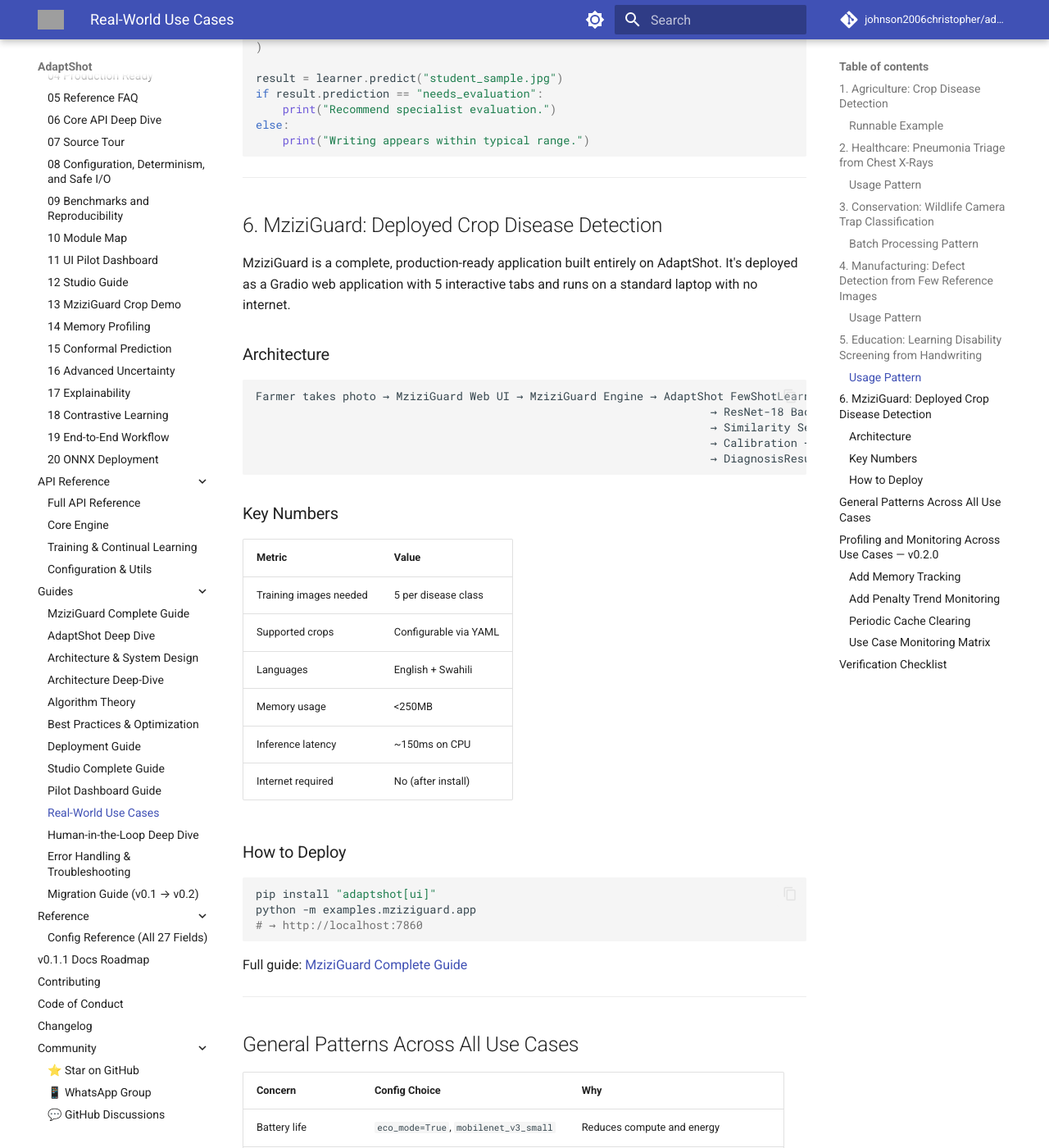
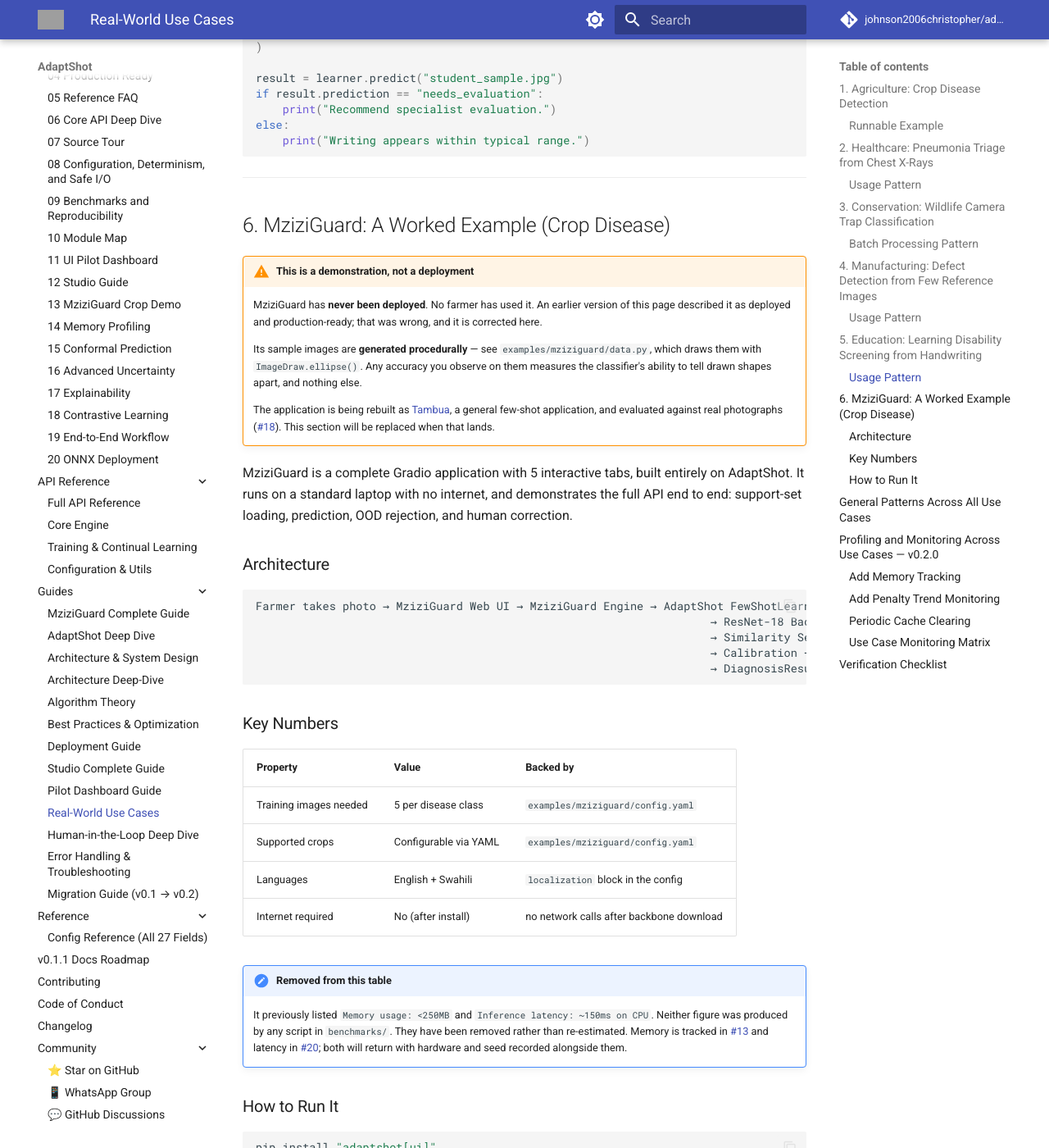
Before and after one commit to johnson2006christopher/adaptshot, an MkDocs documentation site: the page built from docs/guides/real-world-use-cases.md, in a window 1280 px wide and 1400 px high, scrolled down 5865 px. Shown: the whole window at 82% size. Built offline with MkDocs 1.6.1 and Material for MkDocs 9.7.7, drawn with Linux system fonts in a browser that asks for light colours; comment, search, counter and statistics services are not loaded; grey boxes are pictures that could not be loaded.

Commit message:
Clarify MziziGuard status in documentation
Update the MziziGuard section to clarify that the application is a
demonstration using synthetic data rather than a deployed production
tool.
Removed unsupported performance claims from the metrics table pending
formal benchmark validation.

````diff
--- a/docs/guides/real-world-use-cases.md
+++ b/docs/guides/real-world-use-cases.md
@@ -279,9 +279,25 @@
 
 ---
 
-## 6. MziziGuard: Deployed Crop Disease Detection
+## 6. MziziGuard: A Worked Example (Crop Disease)
 
-MziziGuard is a complete, production-ready application built entirely on AdaptShot. It's deployed as a Gradio web application with 5 interactive tabs and runs on a standard laptop with no internet.
+!!! warning "This is a demonstration, not a deployment"
+    MziziGuard has **never been deployed**. No farmer has used it. An earlier version
+    of this page described it as deployed and production-ready; that was wrong, and it
+    is corrected here.
+
+    Its sample images are **generated procedurally** — see
+    `examples/mziziguard/data.py`, which draws them with `ImageDraw.ellipse()`. Any
+    accuracy you observe on them measures the classifier's ability to tell drawn shapes
+    apart, and nothing else.
+
+    The application is being rebuilt as
+    [Tambua](https://github.com/johnson2006christopher/adaptshot/issues/45), a general
+    few-shot application, and evaluated against real photographs
+    ([#18](https://github.com/johnson2006christopher/adaptshot/issues/18)). This section
+    will be replaced when that lands.
+
+MziziGuard is a complete Gradio application with 5 interactive tabs, built entirely on AdaptShot. It runs on a standard laptop with no internet, and demonstrates the full API end to end: support-set loading, prediction, OOD rejection, and human correction.
 
 ### Architecture
 
@@ -295,16 +311,22 @@
 
 ### Key Numbers
 
-| Metric | Value |
-|--------|-------|
-| Training images needed | 5 per disease class |
-| Supported crops | Configurable via YAML |
-| Languages | English + Swahili |
-| Memory usage | <250MB |
-| Inference latency | ~150ms on CPU |
-| Internet required | No (after install) |
+| Property | Value | Backed by |
+|----------|-------|-----------|
+| Training images needed | 5 per disease class | `examples/mziziguard/config.yaml` |
+| Supported crops | Configurable via YAML | `examples/mziziguard/config.yaml` |
+| Languages | English + Swahili | `localization` block in the config |
+| Internet required | No (after install) | no network calls after backbone download |
 
-### How to Deploy
+!!! note "Removed from this table"
+    It previously listed `Memory usage: <250MB` and `Inference latency: ~150ms on CPU`.
+    Neither figure was produced by any script in `benchmarks/`. They have been removed
+    rather than re-estimated. Memory is tracked in
+    [#13](https://github.com/johnson2006christopher/adaptshot/issues/13) and latency in
+    [#20](https://github.com/johnson2006christopher/adaptshot/issues/20); both will
+    return with hardware and seed recorded alongside them.
+
+### How to Run It
 
 ```bash
 pip install "adaptshot[ui]"
````
